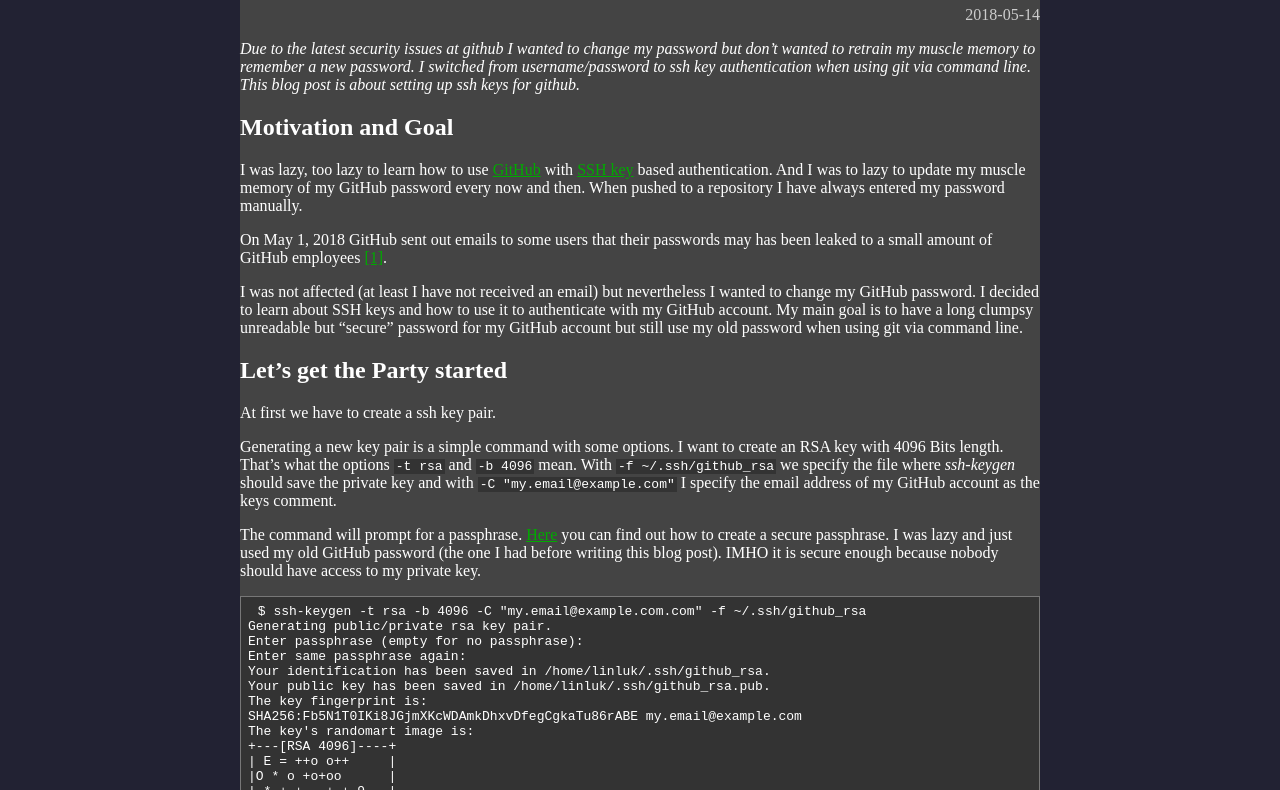
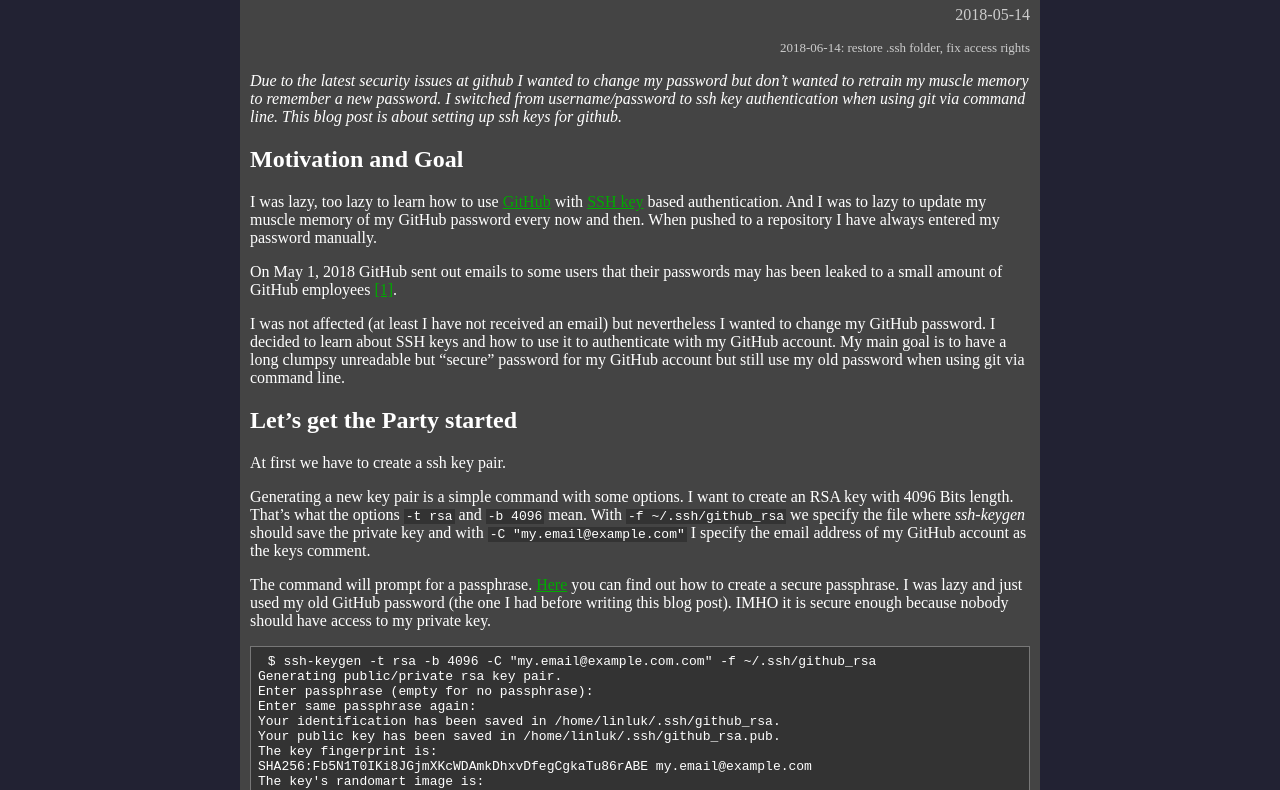
Before and after one commit to linluk/linluk.github.io, a plain HTML site: page blog/github-ssh.html in a window 1280 px wide. Shown: the part 270-1060 px from the top of the page. Drawn offline with Linux system fonts and the light colour scheme; a script that the page names is missing.

Commit message:
publish @Do Jun 14 13:42:11 CEST 2018

```diff
--- a/blog/github-ssh.html
+++ b/blog/github-ssh.html
@@ -59,7 +59,8 @@
     <div class="content">
       <h1 class="blog-title">GitHub via SSH</h1>
       <p class="blog-date">2018-05-14</p>
-      <div class="main">
+        <p class="blog-changelog">2018-06-14: restore .ssh folder, fix access rights</p>
+        <div class="main">
 <p><em>Due to the latest security issues at github I wanted to change my password but don’t wanted to retrain my muscle memory to remember a new password. I switched from username/password to ssh key authentication when using git via command line. This blog post is about setting up ssh keys for github.</em></p>
 <h2 id="motivation-and-goal">Motivation and Goal</h2>
 <p>I was lazy, too lazy to learn how to use <a href="https://github.com/">GitHub</a> with <a href="https://en.wikipedia.org/wiki/Secure_Shell">SSH key</a> based authentication. And I was to lazy to update my muscle memory of my GitHub password every now and then. When pushed to a repository I have always entered my password manually.</p>
@@ -113,7 +114,8 @@ Connection to github.com closed.</code></pre>
 <center>
 <em>Have fun</em> :-)
 </center>
-<p><br/></p>
+<p><strong>2018-06-14 Edit:</strong> I just set up a fresh ubuntu system and restored my <code>~/.ssh</code> directory. But it didn’t worked for me, after one minute googeeling I found out, that the <code>~/.ssh</code> directory should have <code>700</code> rights and the containing files should have <code>600</code> rights. after fixing that (via a simple <code>chmod</code> everything worked as expected.</p>
+      <br/>
       <br/>
       </div>
       <hr/>
--- a/css/main.css
+++ b/css/main.css
@@ -8,6 +8,11 @@ hr {
 p.blog-date {
   color: #ccc;
   text-align: right;
+}
+p.blog-changelog {
+  color: #ccc;
+  text-align: right;
+  font-size: small;
 }
 h1.blog-title {
   text-align: center;
@@ -45,6 +50,9 @@ div.content {
   background-color: #444;
   padding-top: 10px;
   padding-bottom: 15px;
+  padding-left: 10px;
+  padding-right: 10px;
+  box-sizing: border-box;
   max-width: 800px;
   margin-top: 0px;
   margin-bottom: 0px;
```
Also changed, not shown: about.html (+1 -0 lines), blog.html (+1 -0 lines), blog/metagamejam2018.html (+2 -2 lines), index.html (+1 -0 lines), legal.html (+1 -0 lines).
